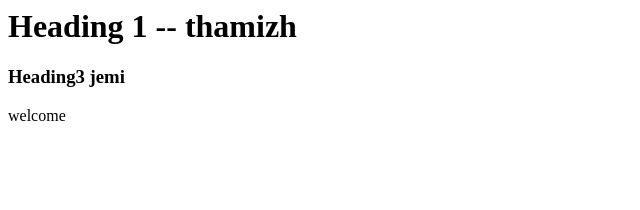
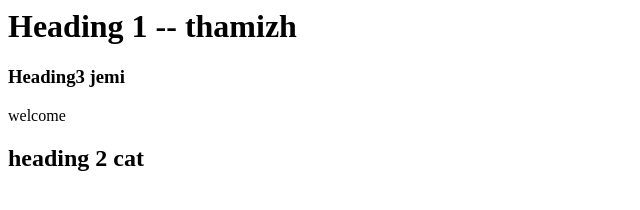
Before and after one commit to thamizh-mentorfox/git_practice, a plain HTML site: page index.html in a window 1280 px wide. Shown: the whole page, without its empty margins (0-640 px from the left). Drawn offline with Linux system fonts and the light colour scheme.

Commit message:
heading2

```diff
--- a/index.html
+++ b/index.html
@@ -7,5 +7,6 @@
        <h1>Heading 1 -- thamizh</h1>
        <h3>Heading3 jemi</h3>
        <p>welcome</p>
+       <h2>heading 2 cat</h2>
     </body>
 </html>
```
